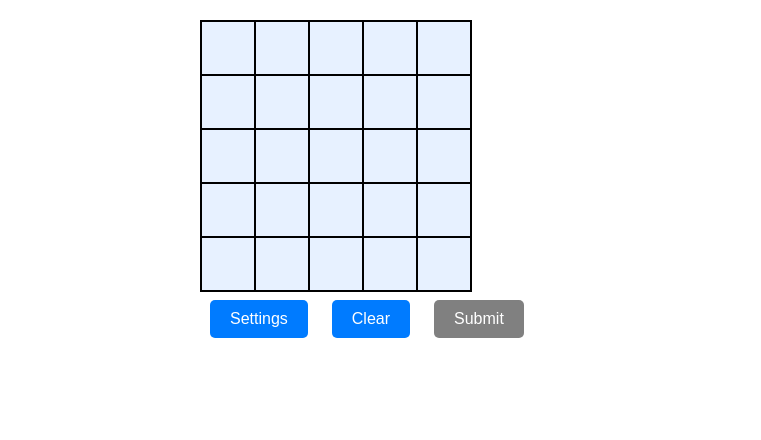
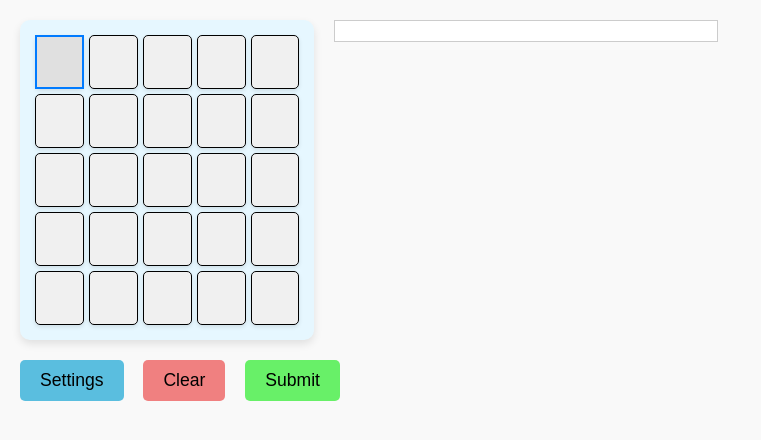
Before and after one commit to ilfir/ui-matrix, a website: page index.html in a window 1280 px wide. Shown: the whole page, without its empty margins (0-761 px from the left). Drawn offline with Linux system fonts and the light colour scheme.

Commit message:
Arrange layout in columns. Added test buttons

```diff
--- a/css/styles.css
+++ b/css/styles.css
@@ -1,130 +1,63 @@
-body {
-    overflow-y: hidden; /* Prevent vertical scrolling */
+/* General reset */
+body, html {
+    margin: 0;
+    padding: 0;
+    font-family: Arial, sans-serif;
+    background-color: #f9f9f9;
+    color: #333;
+    overflow-y: hidden;
 }
 
-table {
-    border-collapse: collapse;
-    margin: 20px auto;
+/* Ensure the main container takes up the full height */
+#main-container {
+    display: flex;
+    flex-direction: row;
+    width: 100%;
+    height: 100vh; /* Full viewport height */
+    align-items: flex-start;
+    overflow: hidden; /* Prevent scrolling on the main container */
 }
 
-#letter-matrix {
-    position: absolute;
-    top: 20px;
-    left: 200px;
-    margin: 0;
+/* Left container with the matrix */
+#left-container {
+    width: 23%;
+    margin: 20px;
+    height: auto; /* Adjust height to fit content */
+    display: flex;
+    flex-direction: column;
+    align-items: flex-start;
+    position: sticky; /* Keep it in view */
+    top: 0; /* Stick to the top of the viewport */
 }
 
-#letter-matrix td {
-    border: 2px solid black; /* Changed border color to black */
-    width: 50px; /* Increased width for better visibility */
-    height: 50px; /* Increased height for better visibility */
-    text-align: center;
-    background-color: #E7F1FF; /* Light blue background */
-    transition: background-color 0.3s, transform 0.2s; /* Smooth transition for hover effect */
+/* Right container with results */
+#right-container {
+    width: 30%; /* Adjust width to take remaining space */
+    margin: 20px;
+    margin-left: 0px;
+    height: 100%; /* Full height of the container */
+    overflow-y: auto; /* Enable vertical scrolling */
+    overflow-x: hidden; /* Prevent horizontal scrolling */
 }
 
-#letter-matrix td:hover {
-    background-color: #B3D7FF; /* Darker blue on hover */
-    transform: scale(1.05); /* Slightly enlarge on hover */
-}
-
-#letter-matrix input {
-    width: 100%;
-    height: 100%;
-    text-align: center;
-    font-size: 1.5em; /* Increased font size for better readability */
-    border: none;
-    outline: none; /* Remove outline on focus */
-    background-color: transparent; /* Transparent background for input */
-    padding: 0; /* Remove padding */
-    box-sizing: border-box; /* Ensure padding and border are included in the element's total width and height */
-}
-
-.buttons {
-    text-align: center;
-    margin-top: 20px;
-}
-
-button {
-    padding: 10px 20px;
-    margin: 0 10px;
-    font-size: 1em;
-    cursor: pointer;
-    border: none;
-    background-color: #007BFF;
-    color: white;
-    border-radius: 5px;
-    transition: background-color 0.3s;
-}
-
-button:hover {
-    background-color: #0056b3;
-}
-
-#all-buttons {
-    position: absolute;
-    top: 300px;
-    left: 200px;
-}
-
-#settings-button {
-    padding: 10px 20px;
-    font-size: 1em;
-    cursor: pointer;
-    border: none;
-    background-color: #007BFF;
-    color: white;
-    border-radius: 5px;
-    transition: background-color 0.3s;
-}
-
-#settings-button:hover {
-    background-color: #0056b3;
-}
-
-.disabled-button {
-    background-color: grey;
-    cursor: not-allowed;
-}
-
-#results {
-    position: absolute;
-    top: 20px;
-    right: 200px;
-    font-size: 1.5em; /* Adjust the font size as needed */
-    margin-top: 20px;
-    text-align: center;
-    max-height: 100%; /* Set a fixed height for the results section */
-    overflow-y: auto; /* Enable vertical scrolling */
-}
-
-#results-table {
-    width: 100%;
-    border-collapse: collapse;
-    margin: 0 auto;
-}
-
-#results-table th, #results-table td {
-    border: 1px solid #ddd;
-    padding: 8px;
-}
-
-#results-table tr:nth-child(even) {
-    background-color: #f9f9f9;
-}
-
-#results-table tr:hover {
-    background-color: #ddd;
-}
-
+/* Info section styling */
 #info {
-    position: absolute;
-    top: 400px;
-    left: 200px;
-    background-color: white;
+    margin-top: 20px; /* Add space above the info box */
     padding: 10px;
     border: 1px solid #ccc;
     border-radius: 5px;
+    background-color: #fff;
+    width: 300px;
+}
+
+/* Info section styling */
+#test-buttons {
+    margin-top: 20px; /* Add space above the info box */
+    padding: 10px;
+    border: 1px solid #ccc;
+    border-radius: 5px;
+    background-color: #fff;
+    width: 300px;
 }
 
 #error {
@@ -135,12 +68,150 @@ button:hover {
     display: none;
 }
 
-@keyframes blink {
-    0% { background-color: yellow; }
-    50% { background-color: black; }
-    100% { background-color: pink; }
+/* Button styling (shared between index and settings pages) */
+button {
+    margin-right: 10px;
+    padding: 10px 15px;
+    border: none;
+    border-radius: 5px;
+    background-color: #007bff;
+    color: white;
+    cursor: pointer;
+    font-size: 14px;
 }
 
-.blink {
-    animation: blink 1s infinite;
+button:hover {
+    background-color: #0056b3;
 }
+
+button:disabled {
+    background-color: #ccc;
+    cursor: not-allowed;
+}
+
+#all-buttons {
+    display: flex;
+    justify-content: space-between;
+    width: 330px;
+    margin-top: 10px; /* Add spacing above the buttons */
+}
+
+#clear-button {
+    background-color: lightcoral;
+    color: black; /* Change text color to black */
+    border: none;
+    padding: 10px 20px;
+    border-radius: 5px;
+    cursor: pointer;
+    font-size: 110%;
+}
+
+#clear-button:hover {
+    background-color: red;
+}
+
+#submit-button {
+    background-color: rgb(104, 240, 104);
+    color: black; /* Change text color to black */
+    border: none;
+    padding: 10px 20px;
+    border-radius: 5px;
+    cursor: pointer;
+    font-size: 110%;
+}
+
+#submit-button:hover {
+    background-color: green;
+}
+
+#settings-button {
+    background-color: rgb(90, 190, 223);
+    color: black; /* Change text color to black */
+    border: none;
+    padding: 10px 20px;
+    border-radius: 5px;
+    cursor: pointer;
+    font-size: 110%;
+}
+
+#settings-button:hover {
+    background-color: rgb(3, 132, 175);
+}
+
+#matrix-and-buttons {
+    display: flex;
+    flex-direction: column;
+    align-items: flex-end; /* Aligns buttons to the right edge of the matrix */
+    margin-right: 20px; /* Add spacing between matrix and results */
+}
+
+/* Letter matrix styling */
+#letter-matrix {
+    border-spacing: 5px; /* Add spacing between cells */
+    margin-bottom: 10px;
+    background-color: #e6f7ff; /* Light blue background */
+    padding: 10px; /* Add padding around the matrix */
+    border-radius: 10px; /* Add rounded corners to the matrix */
+    box-shadow: 0 4px 8px rgba(0, 0, 0, 0.1); /* Add a subtle shadow */
+    width: fit-content; /* Adjust width to match the matrix */
+}
+
+#letter-matrix td {
+    border: 1px solid black; /* Add black borders around cells */
+    width: 50px; /* Increase cell size */
+    height: 50px; /* Increase cell size */
+    text-align: center;
+    background-color: #f0f0f0; /* Add a light background color */
+    border-radius: 5px; /* Add rounded corners */
+    box-shadow: 0 2px 4px rgba(0, 0, 0, 0.1); /* Add a subtle shadow */
+}
+
+#letter-matrix input {
+    width: 100%;
+    height: 100%;
+    text-align: center;
+    border: none;
+    font-size: 20px; /* Increase font size */
+    font-weight: bold; /* Make text bold */
+    background-color: transparent; /* Transparent background */
+    outline: none; /* Remove focus outline */
+    cursor: pointer; /* Add pointer cursor */
+    box-sizing: border-box; /* Ensure padding and border are included in width/height */
+    padding: 0; /* Remove padding to prevent overflow */
+    margin: 0; /* Remove margin to prevent overflow */
+}
+
+#letter-matrix input:focus {
+    background-color: #e0e0e0; /* Highlight the cell on focus */
+    outline: 2px solid #007bff; /* Add a blue outline on focus */
+    box-shadow: none; /* Prevent shadow from overflowing */
+}
+
+#results {
+    max-height: none; /* Remove max-height to allow full scrolling */
+    overflow-y: auto; /* Enable scrolling within the results */
+    overflow-x: hidden; /* Prevent horizontal scrolling */
+    border: 1px solid #ccc;
+    padding: 10px;
+    background-color: #fff;
+}
+
+#results-table {
+    border-collapse: collapse;
+    width: 100%;
+}
+
+#results-table td {
+    border: 1px solid #ccc;
+    padding: 5px;
+    text-align: left;
+    font-size: 1.5em; /* Increase font size */
+}
+
+#results-table tr:nth-child(odd) {
+    background-color: rgb(245, 245, 245); /* Light grey background for odd rows */
+}
+
+#results-table tr:nth-child(even) {
+    background-color: white; /* White background for even rows */
+}
--- a/index.html
+++ b/index.html
@@ -8,16 +8,8 @@
     <link rel="icon" href="favicon.ico" type="image/x-icon">
 </head>
 <body>
-    <div class="hidden" id="info">
-        <p id="time-taken">Time: </p>
-        <p id="word-count">Words: </p>
-        <p id="error" class="hidden">Error: </p>
-    </div>
-    <div id="all-buttons">
-        <button id="settings-button">Settings</button>
-        <button id="clear-button">Clear</button>
-        <button id="submit-button">Submit</button>
-    </div>
+    <div id="main-container">
+    <div id="left-container">
         <table id="letter-matrix">
             <tbody>
                 <tr>
@@ -57,10 +49,24 @@
                 </tr>
             </tbody>
         </table>
-    <!-- <div class="buttons">
+        <div id="all-buttons">
+            <button id="settings-button">Settings</button>
             <button id="clear-button">Clear</button>
             <button id="submit-button">Submit</button>
-    </div> -->
+        </div>
+        <div id="test-buttons">
+            <!-- ...existing content... -->
+            <button id="populate-matrix-button">TEST</button>
+            <button id="randomize-matrix-button">Random</button>
+        </div>
+        <div id="info" class="hidden">
+            <p id="time-taken">Time: </p>
+            <p id="word-count">Words: </p>
+            <p id="error" class="hidden">Error: </p>
+        </div>
+    </div>
+
+    <div id="right-container">
         <div id="results">
         <table id="results-table">
             <tbody id="results-list">
@@ -68,6 +74,10 @@
             </tbody>
         </table>
     </div>
+</div>
+</div>
+
+
     <script src="js/script.js"></script>
 </body>
 </html>
--- a/js/script.js
+++ b/js/script.js
@@ -1,4 +1,14 @@
 document.addEventListener('DOMContentLoaded', function() {
+
+    // Show or hide the div with the test button based on testSetting
+    const testSetting = localStorage.getItem('testSetting') === 'true';
+    const testButtonDiv = document.getElementById('test-buttons');
+    if (testSetting) {
+        testButtonDiv.classList.remove('hidden'); // Show the div
+    } else {
+        testButtonDiv.classList.add('hidden'); // Hide the div
+    }
+
     const inputs = document.querySelectorAll('input[type="text"]');
     const settingsSaved = localStorage.getItem('settingsSaved') === 'true';
 
@@ -46,6 +56,10 @@ document.addEventListener('DOMContentLoaded', function() {
             }
         });
     });
+
+    if (letterMatrixInputs.length > 0) {
+        letterMatrixInputs[0].focus();
+    }
 
     document.getElementById('clear-button').addEventListener('click', () => {
         letterMatrixInputs.forEach(input => {
@@ -177,6 +191,39 @@ for (let i = 0; i < totalItems; i++) {
         }
     }
 
+    document.getElementById('populate-matrix-button').addEventListener('click', () => {
+        const matrixData = [
+            'п', 'р', 'е', 'с', 'м',
+            'н', 'к', 'а', 'е', 'и',
+            'и', 'п', 'р', 'е', 'с',
+            'ы', 'к', 'а', 'н', 'и',
+            'н', 'к', 'а', 'е', 'и',
+        ];
+
+        const matrix = document.querySelectorAll('#letter-matrix td input');
+        matrix.forEach((cell, index) => {
+            cell.value = matrixData[index] || ''; // Populate or leave empty if no data
+        });
+    });
+
+    // Add functionality to the Random button
+    const randomizeButton = document.getElementById('randomize-matrix-button');
+    randomizeButton.addEventListener('click', () => {
+        const inputs = Array.from(document.querySelectorAll('#letter-matrix input'));
+        const letters = inputs.map(input => input.value).filter(letter => letter !== ''); // Collect non-empty letters
+
+        // Shuffle the letters array
+        for (let i = letters.length - 1; i > 0; i--) {
+            const j = Math.floor(Math.random() * (i + 1));
+            [letters[i], letters[j]] = [letters[j], letters[i]];
+        }
+
+        // Populate the matrix with shuffled letters
+        inputs.forEach((input, index) => {
+            input.value = letters[index] || ''; // Fill with letters or leave empty
+        });
+    });
+
     function handleListItemClick(listItem) {
         console.log('List item clicked:', listItem.textContent);
 
```
Also changed, not shown: js/settings.js (+11 -0 lines), settings.html (+10 -4 lines). Lines whose indentation alone changed are shown as unchanged.
